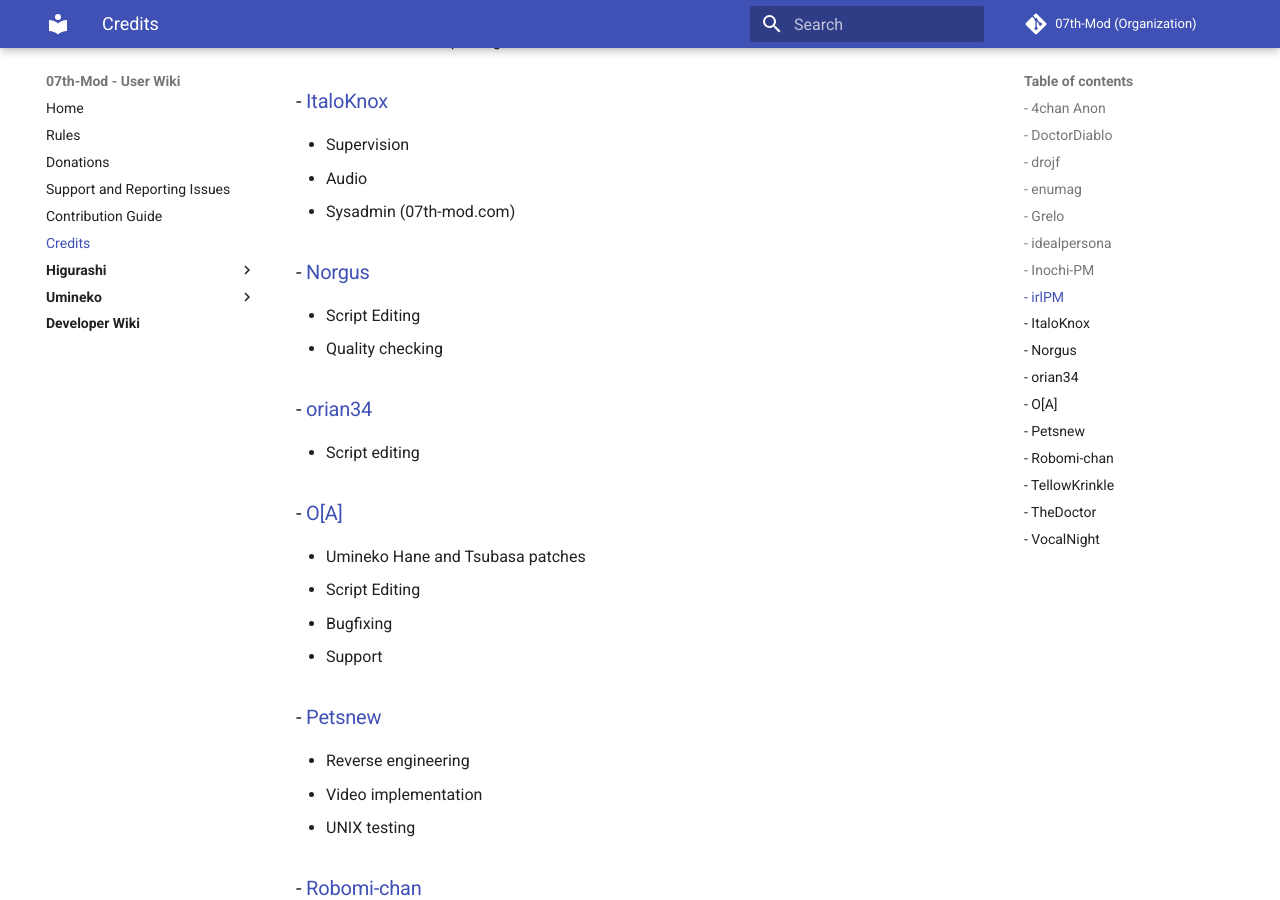
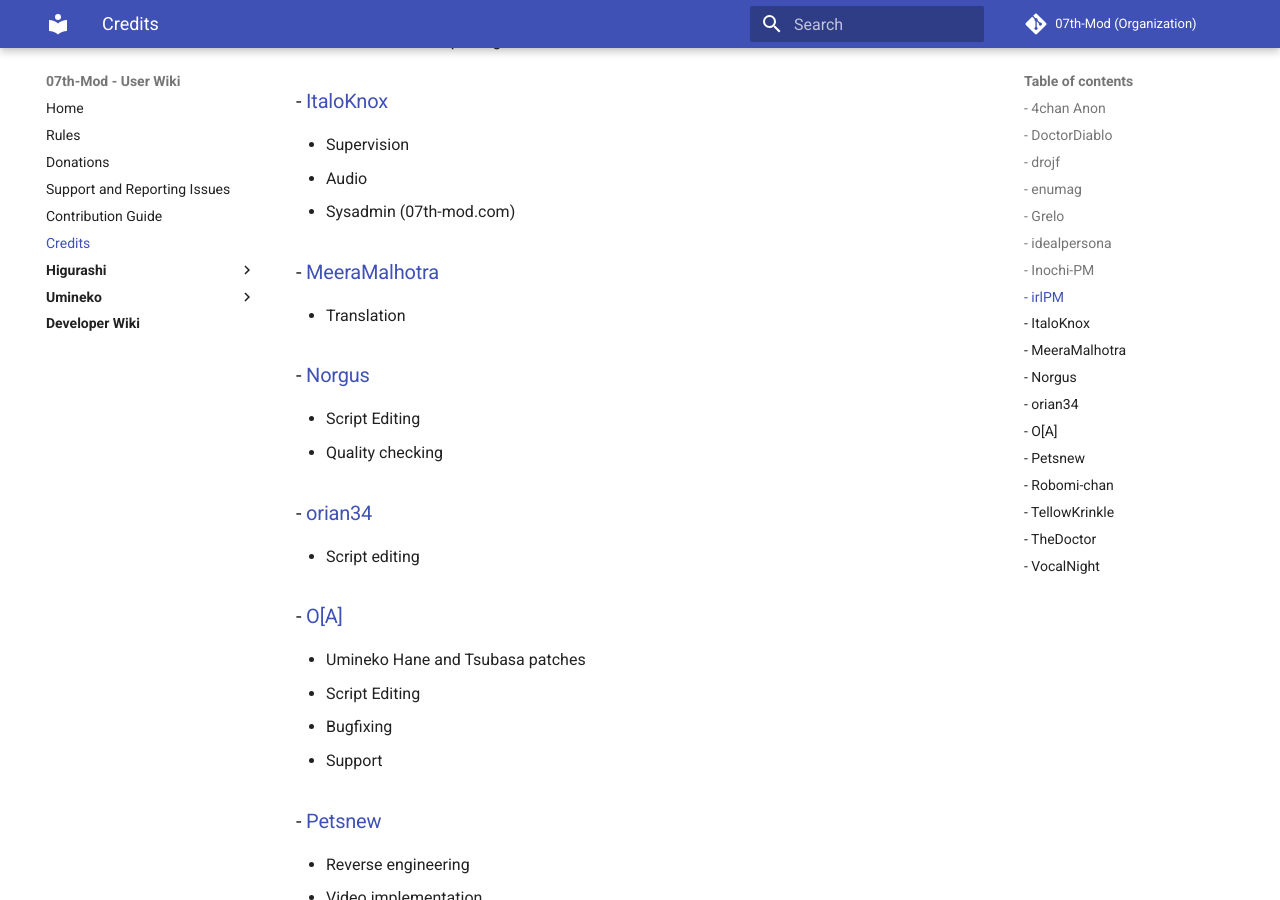
Before and after one commit to 07th-mod/wiki, an MkDocs documentation site: the page built from docs/Credits.md, in a window 1280 px wide and 900 px high, scrolled down 1375 px. Built offline with MkDocs 1.6.1 and Material for MkDocs 9.7.7, drawn with Linux system fonts in a browser that asks for light colours.

Commit message:
Update Credits.md

```diff
--- a/docs/Credits.md
+++ b/docs/Credits.md
@@ -51,6 +51,10 @@
 * Audio
 * Sysadmin (07th-mod.com)
 
+### - [MeeraMalhotra](https://www.youtube.com/channel/UCISQ1SA3YWOUtXjwxU146RA)
+
+* Translation
+
 ### - [Norgus](https://github.com/Norgus)
 
 * Script Editing
```
